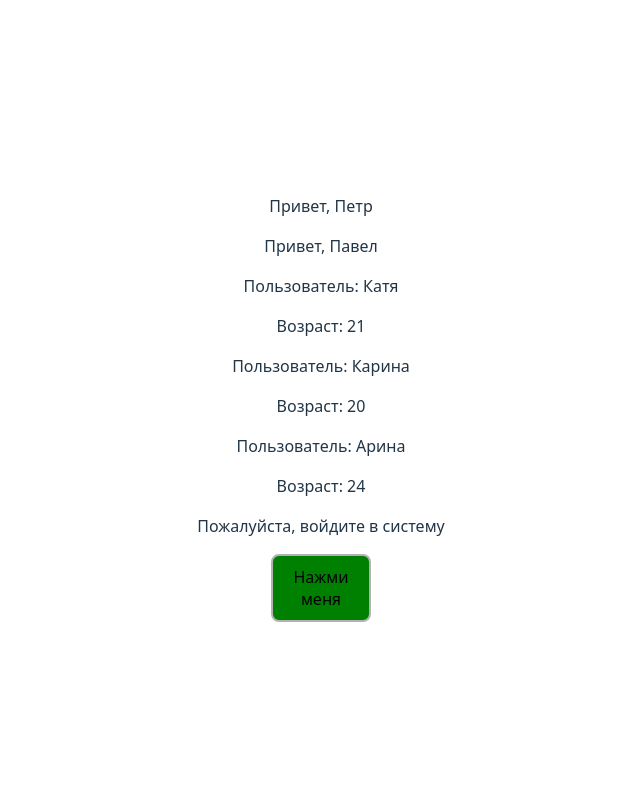
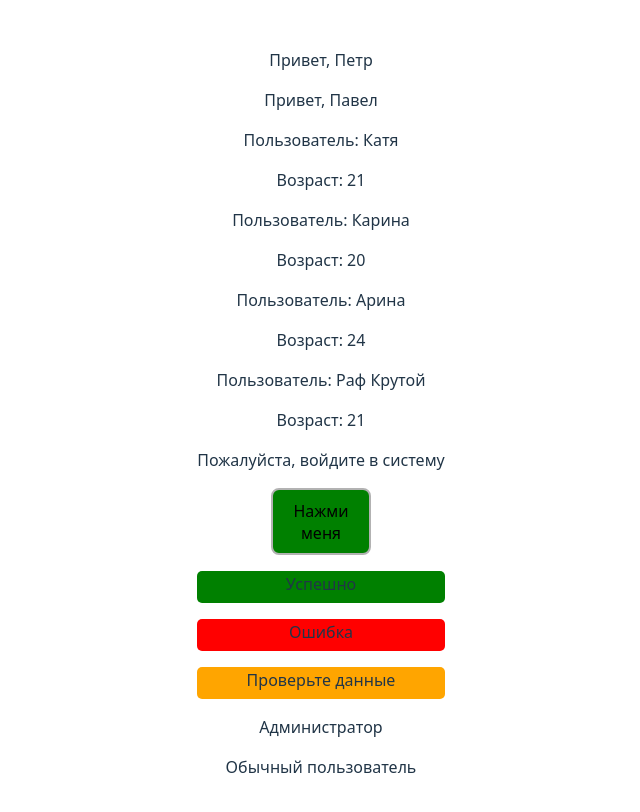
Before and after one commit to KayotPoziloy/react-study, a React (Vite) app: page / in a window 1280 px wide. Shown: the top 812 px of the page, without its empty margins (319-959 px from the left). Built offline with nearby package versions, Linux system fonts and the light colour scheme.

Commit message:
sxth task

```diff
--- a/src/App.jsx
+++ b/src/App.jsx
@@ -3,12 +3,15 @@ import Button from "./components/Button/Button";
 import Greeting from "./components/Greeting";
 import LoginStatus from "./components/LoginStatus";
 import UserProfile from "./components/UserProfile";
+import Notification from "./components/Notification/Notification";
+import UserInfo from "./components/UserInfo";
 
 function App() {
   const users = [
     { id: 0, name: "Катя", age: 21 },
     { id: 1, name: "Карина", age: 20 },
     { id: 2, name: "Арина", age: 24 },
+    { id: 3, name: "Раф Крутой", age: 21 },
   ];
 
   return (
@@ -20,6 +23,11 @@ function App() {
       ))}
       <LoginStatus isLoggedIn={false} />
       <Button />
+      <Notification type="success" text="Успешно" />
+      <Notification type="error" text="Ошибка" />
+      <Notification type="warning" text="Проверьте данные" />
+      <UserInfo isAdmin={true} />
+      <UserInfo isAdmin={false} />
     </>
   );
 }
--- a/src/components/Button/Colors.module.css
+++ b/src/components/Button/Colors.module.css
@@ -10,3 +10,11 @@
 .green {
   background-color: green;
 }
+
+.on {
+  display: block;
+}
+
+.off {
+  display: none;
+}
--- /dev/null
+++ b/src/components/Notification/Notification.jsx
@@ -0,0 +1,5 @@
+import styles from "./NotificationTypes.module.css";
+
+export default function Notification({ text, type = "success" }) {
+  return <p className={`${styles.window} ${styles[type]}`}>{text}</p>;
+}
--- /dev/null
+++ b/src/components/Notification/NotificationTypes.module.css
@@ -0,0 +1,18 @@
+.success {
+  background-color: green;
+}
+
+.error {
+  background-color: red;
+}
+
+.warning {
+  background-color: orange;
+}
+
+.window {
+  display: block;
+  border-radius: 5px;
+  height: 30px;
+  padding: 1px;
+}
--- /dev/null
+++ b/src/components/UserInfo.jsx
@@ -0,0 +1,3 @@
+export default function UserInfo({ isAdmin }) {
+  return <p>{isAdmin ? "Администратор" : "Обычный пользователь"}</p>;
+}
```
